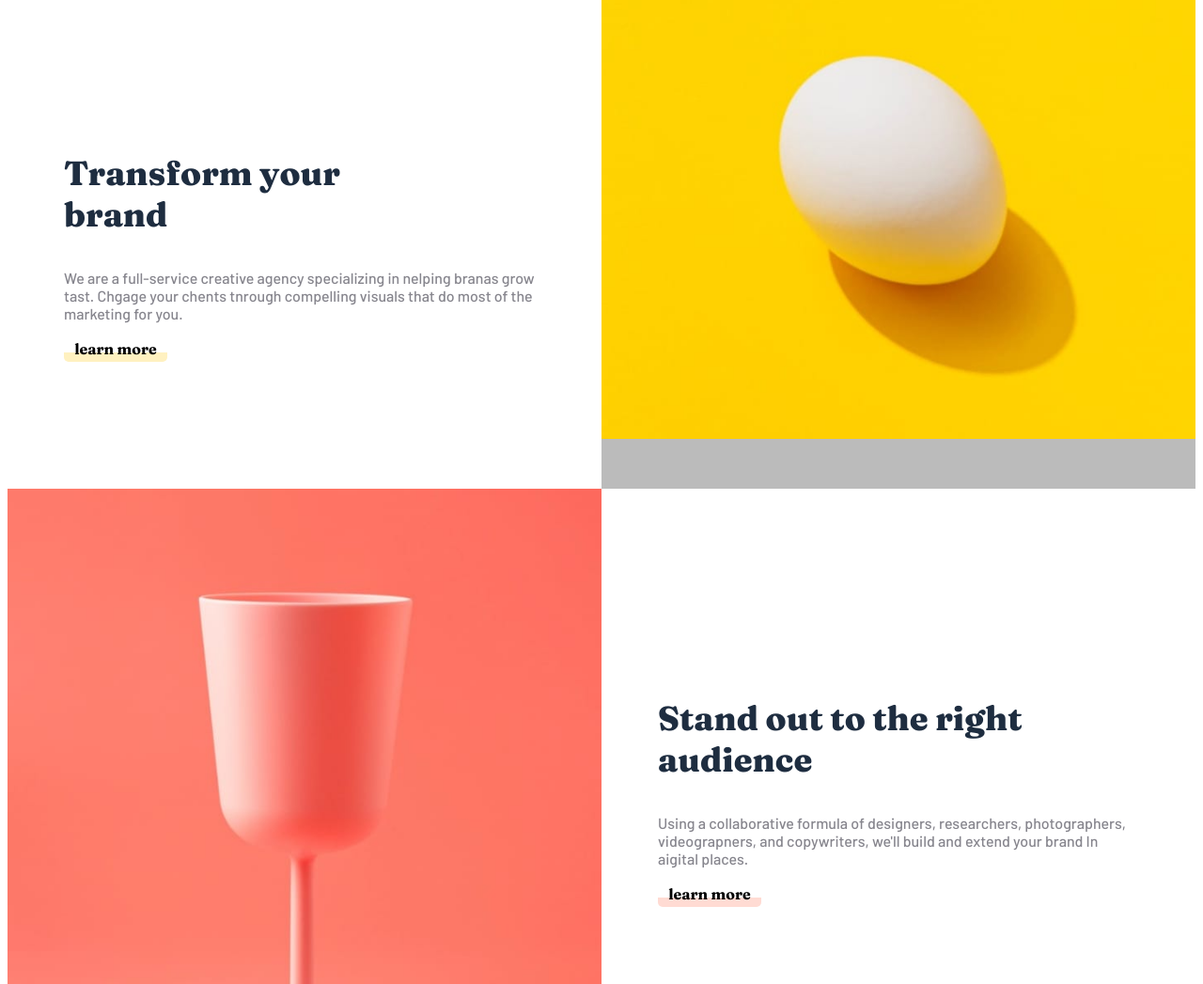
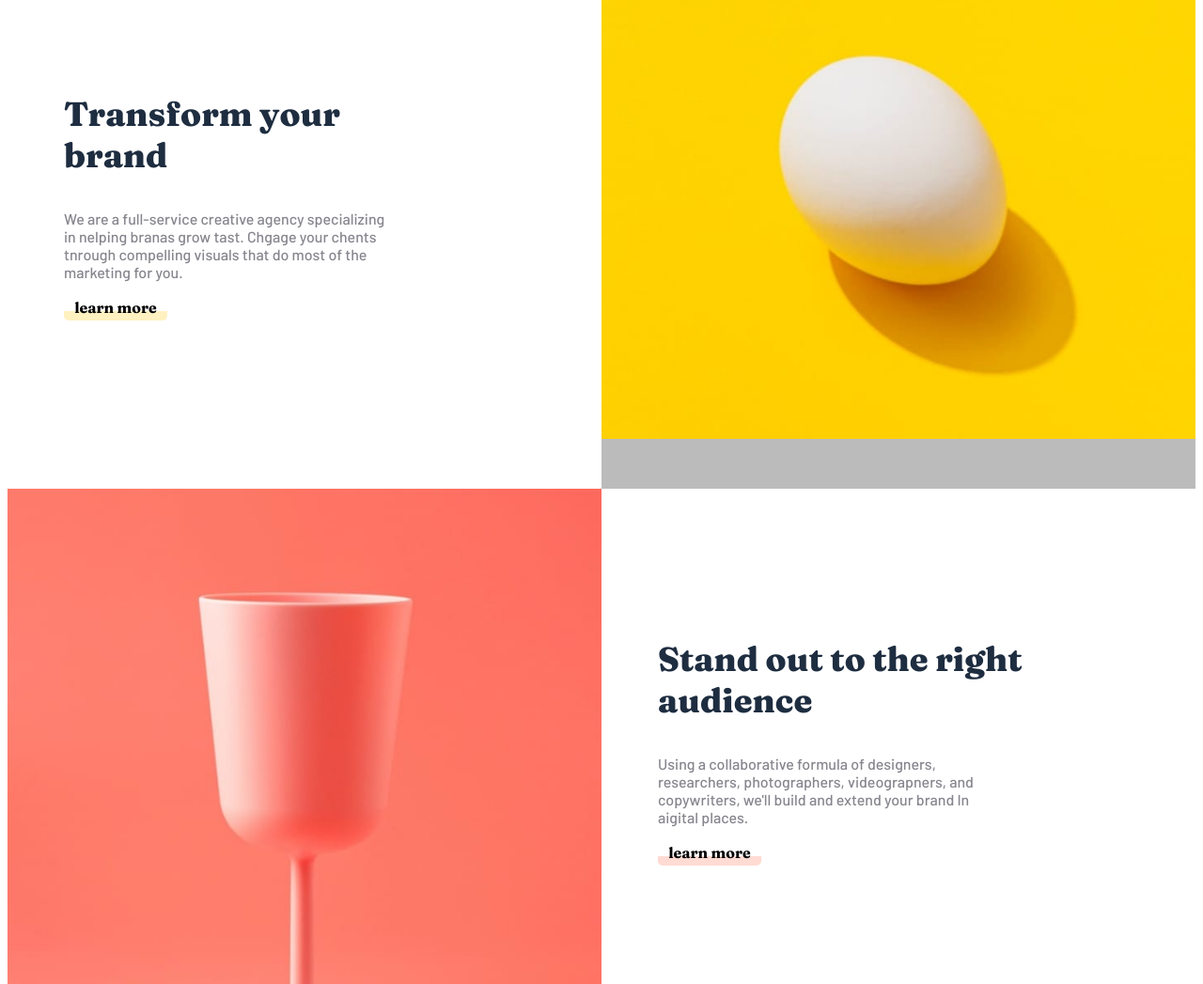
Before and after one commit to wb-group1/sunnysideag, a plain HTML site: page index.html in a window 1280 px wide. Shown: the part 868-1915 px from the top of the page at 94% size. Drawn offline with Linux system fonts and the light colour scheme.

Commit message:
added latest css

```diff
--- a/index.html
+++ b/index.html
@@ -73,7 +73,7 @@
       <div class="column">
         <div class="column-cont">
           <h3>Transform your<br>brand</h3>
-          <p>We are a full-service creative agency specializing in nelping branas grow tast. Chgage your chents tnrough compelling visuals that do most of the marketing for you.</p>
+          <p class="text-box">We are a full-service creative agency specializing in nelping branas grow tast. Chgage your chents tnrough compelling visuals that do most of the marketing for you.</p>
           <button class="button-1">learn more</button>
         </div>
       </div>
@@ -97,7 +97,7 @@
       <div class="column">
         <div class="column-cont">
           <h3>Stand out to the right<br>audience</h3>
-          <p>Using a collaborative formula of designers, researchers, photographers, videograpners,
+          <p class="text-box">Using a collaborative formula of designers, researchers, photographers, videograpners,
             and copywriters, we'll build and extend your brand In aigital places.</p>
           <button class="button-2">learn more</button>
         </div>
--- a/style.css
+++ b/style.css
@@ -1,6 +1,5 @@
 body{
   font-family: "Barlow", sans-serif;
-
   font-style: normal;
   font-size: 18px;
 
@@ -87,6 +86,12 @@ body{
 }
 
 /* Create two equal columns that floats next to each other */
+
+.text-box{
+  width: 68%;
+
+}
+
 .column {
   position: relative;
   float: left;
@@ -97,7 +102,7 @@ body{
 }
 
 .column-cont{
-  margin-top: 20%;
+  margin-top: 10%;
   padding: 60px;
   width: auto;
 }
```
